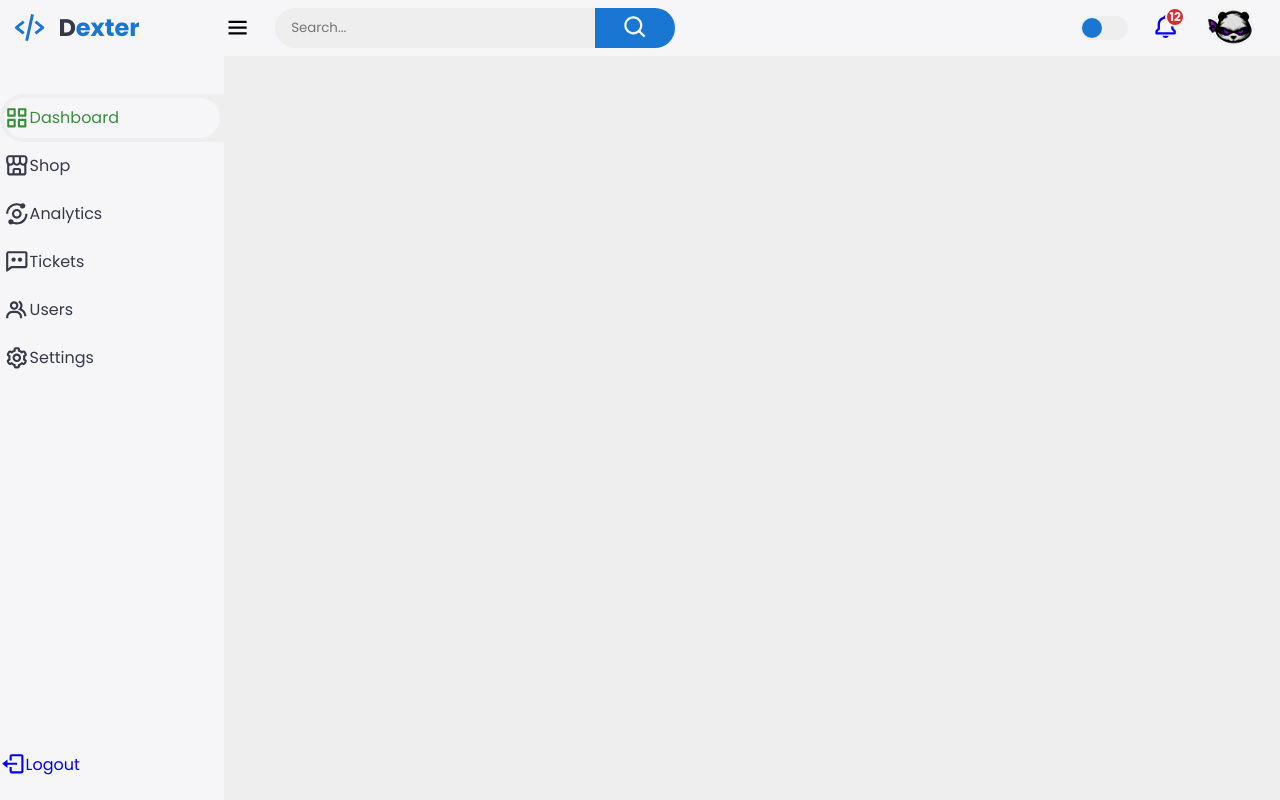
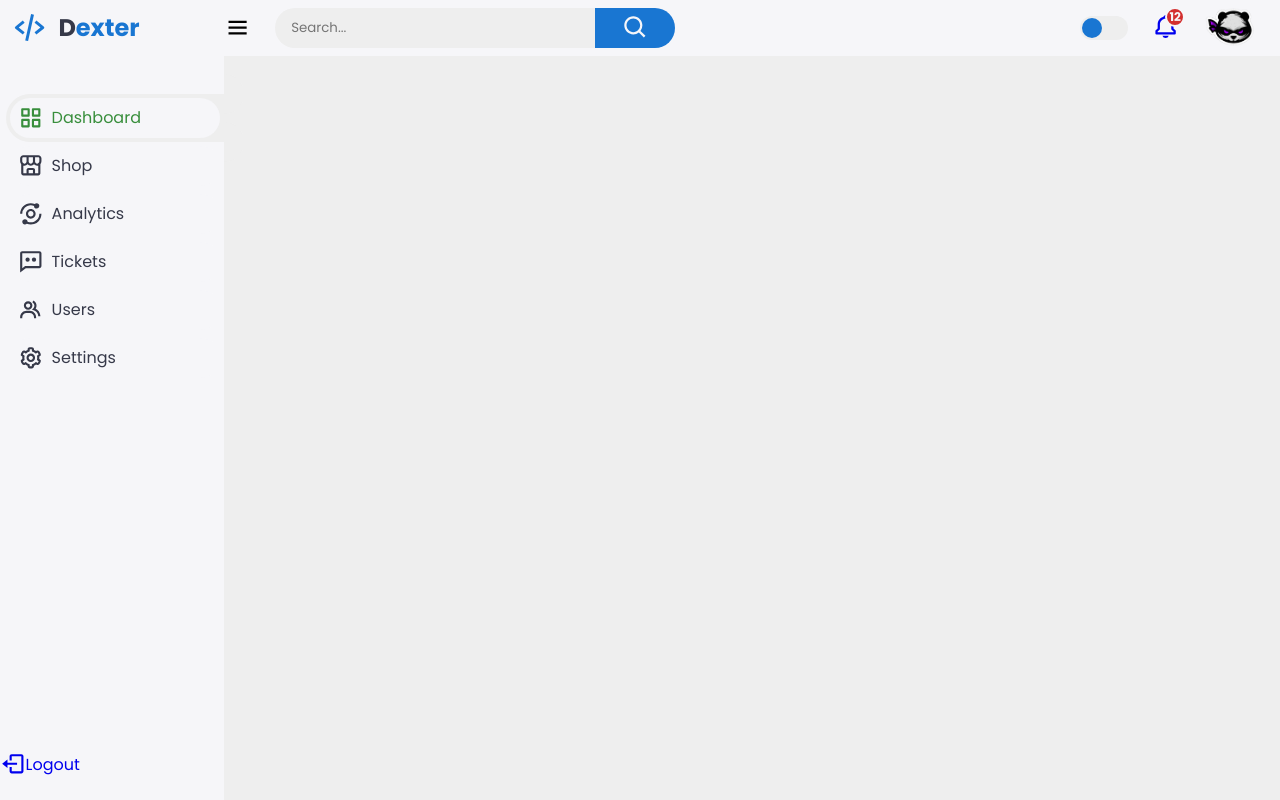
Before and after one commit to dexter2k8/responsive-dashboard, a React (Vite) app: page / in a window 1280 px wide. Built offline with nearby package versions, Linux system fonts and the light colour scheme.

Commit message:
updated sidebar list styles

```diff
--- a/src/components/Sidebar/components/SideBody/index.tsx
+++ b/src/components/Sidebar/components/SideBody/index.tsx
@@ -1,5 +1,5 @@
+import "./styles.css";
 import { ISideBodyProps } from "./types";
-import "./styles.css";
 import { useState } from "react";
 
 export default function SideBody({ items }: ISideBodyProps) {
--- a/src/components/Sidebar/components/SideBody/styles.css
+++ b/src/components/Sidebar/components/SideBody/styles.css
@@ -1,4 +1,5 @@
 .side-body {
+  padding-left: 0.375rem;
   margin-top: 3rem;
 }
 
@@ -37,7 +38,9 @@
 .side-body li a {
   display: flex;
   align-items: center;
+  gap: 0.5rem;
   height: 100%;
+  padding-inline: 0.5rem;
   border-radius: 3rem;
   background: var(--light);
   color: var(--dark);
--- a/src/index.css
+++ b/src/index.css
@@ -39,3 +39,7 @@ html {
 a {
   text-decoration: none;
 }
+
+li {
+  list-style: none;
+}
```
